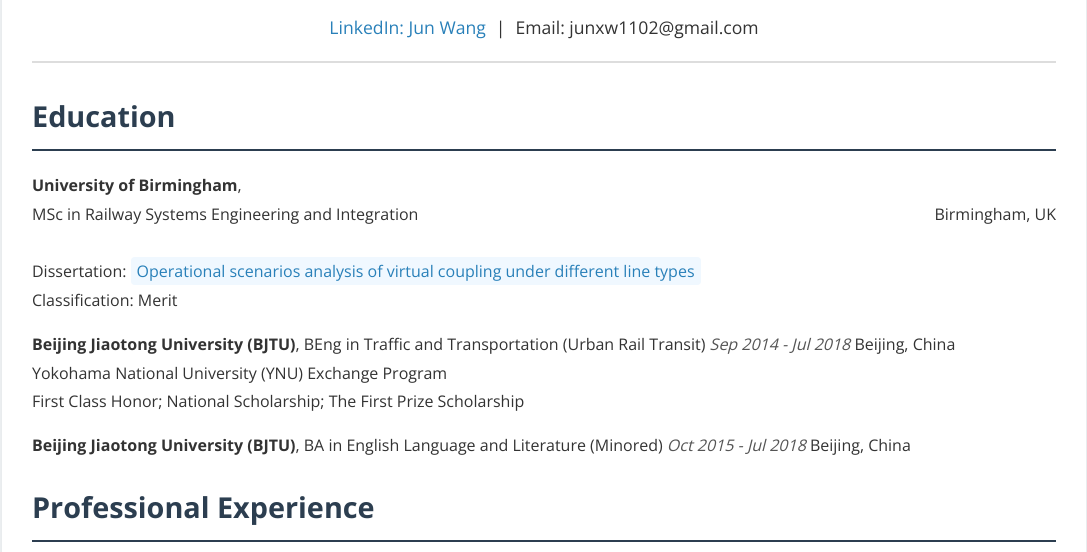
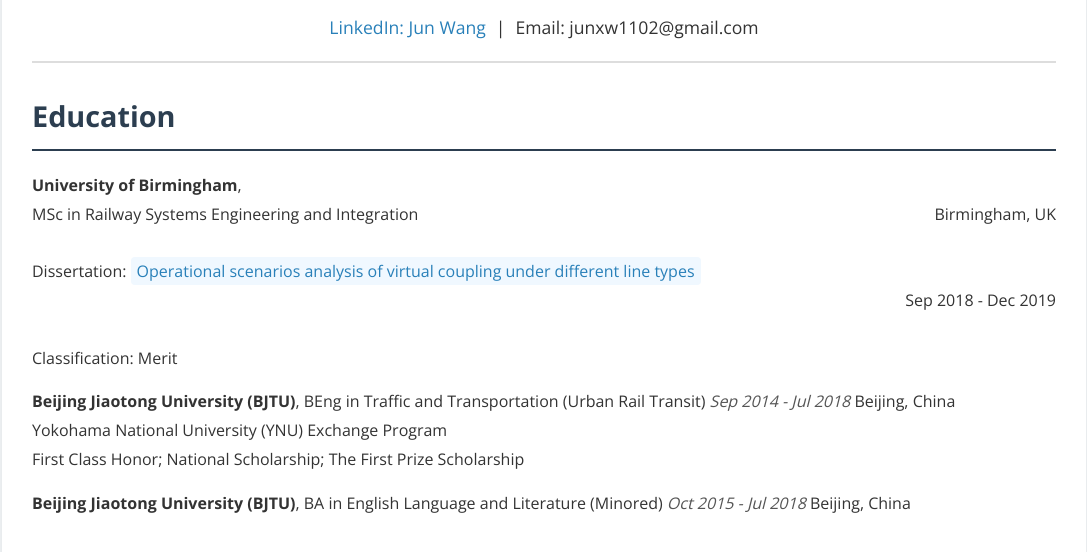
Before and after one commit to CodeJohnw/CodeJohnw.github.io, a plain HTML site: page index.html in a window 1280 px wide. Shown: the part 199-751 px from the top of the page, without its empty margins (96-1183 px from the left). Drawn offline with nearby package versions, Linux system fonts and the light colour scheme.

Commit message:
Update index.html - v 1.6

```diff
--- a/index.html
+++ b/index.html
@@ -117,7 +117,7 @@
             <ul>
                 <li>
                     <strong>University of Birmingham</strong>, <span style="display: flex; justify-content: space-between;"><span>MSc in Railway Systems Engineering and Integration</span><span class="location">Birmingham, UK</span></span><br>
-                    Dissertation: <a href="path_to_your_summary_file.pdf" target="_blank" class="highlight">Operational scenarios analysis of virtual coupling under different line types</a><br>
+                    Dissertation: <a href="path_to_your_summary_file.pdf" target="_blank" class="highlight">Operational scenarios analysis of virtual coupling under different line types</a><span style="display: flex; justify-content: space-between;"><span></span><span class="duration">Sep 2018 - Dec 2019</span></span><br>
                     Classification: Merit
                 </li>
                 <li>
```
